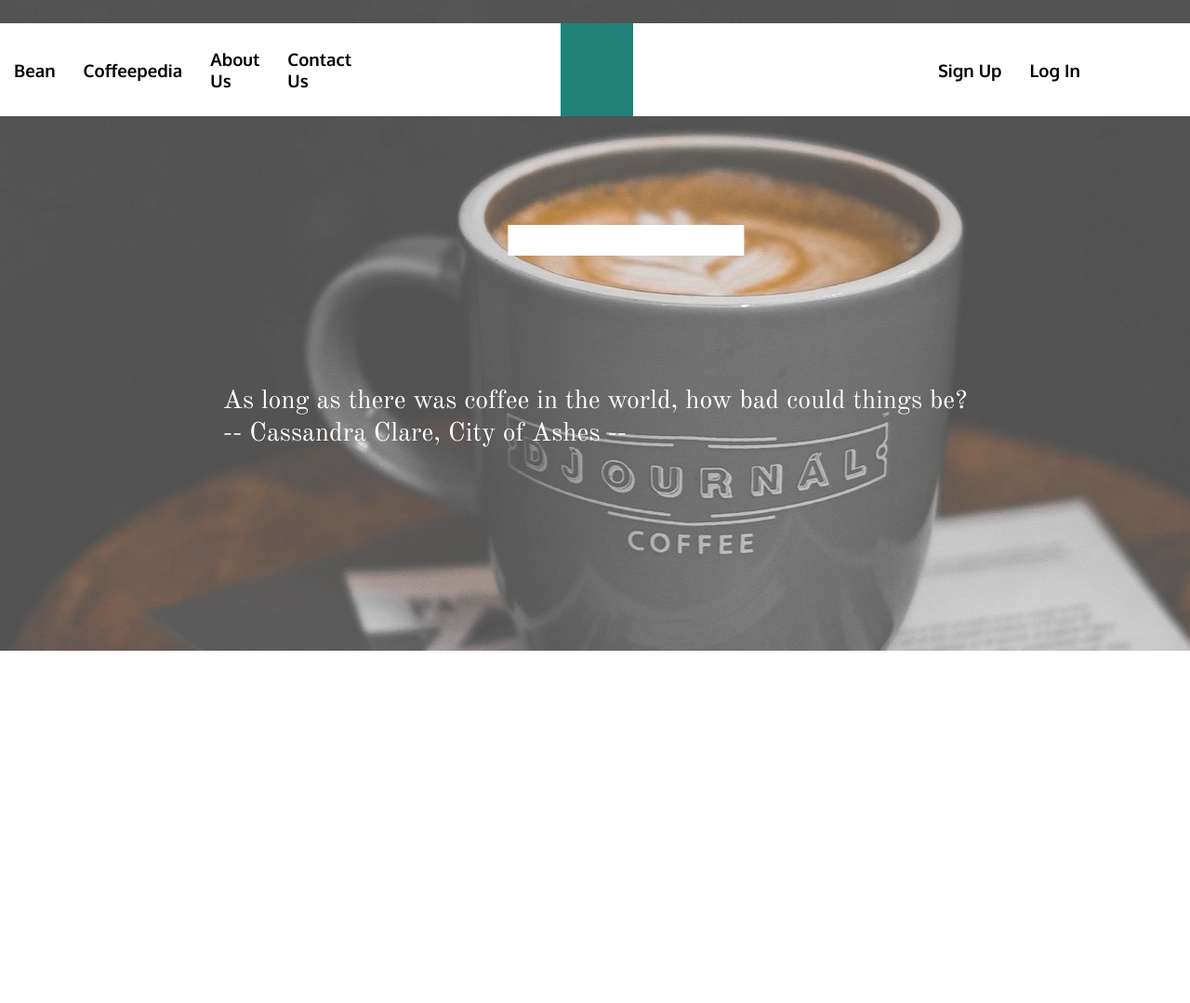
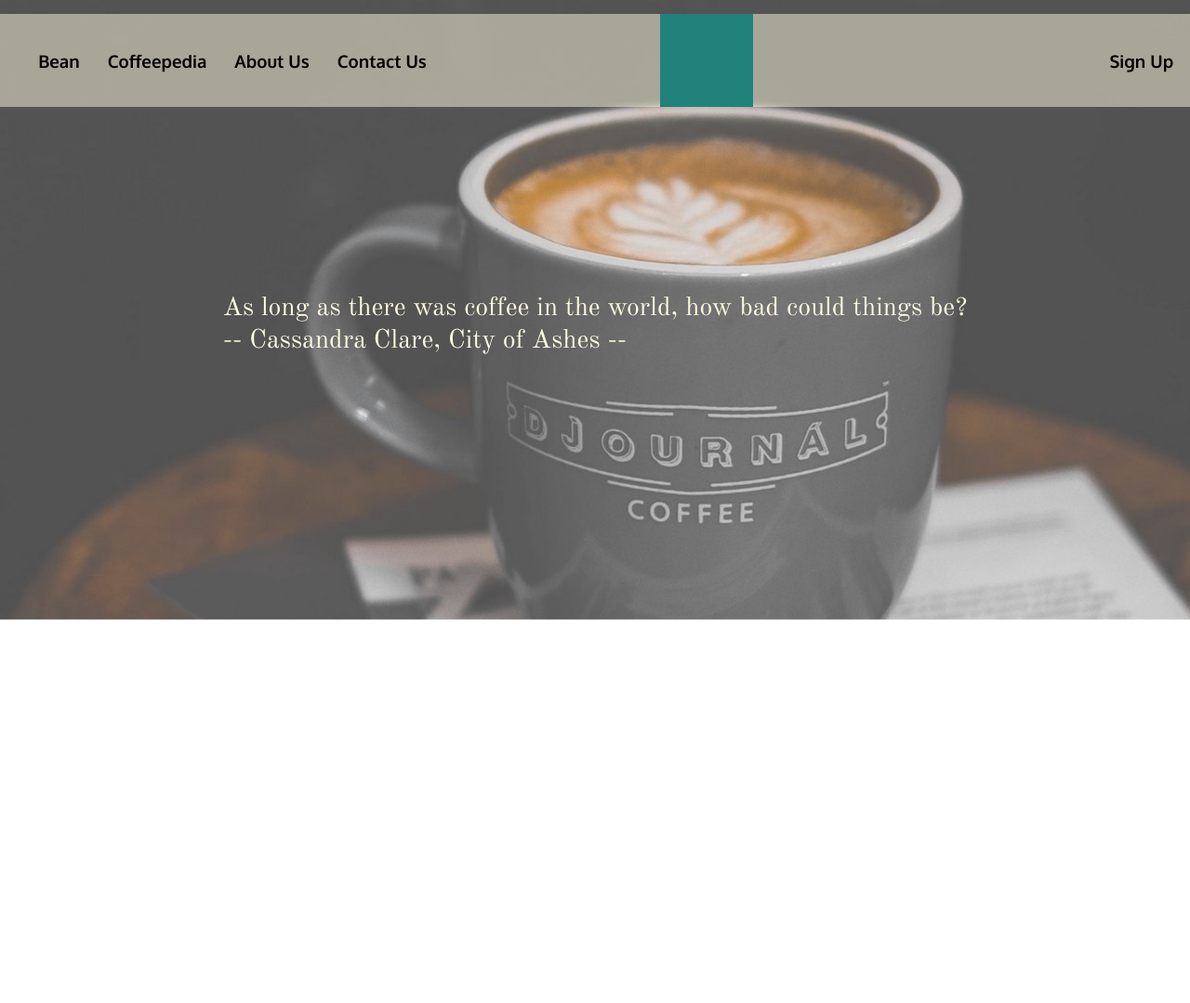
Before and after one commit to NightfuryEquinn/Bean-Bros-Wholesaler, a PHP site: page /home.html in a window 1280 px wide. Shown: the top 1079 px of the page at 93% size. Run offline with PHP 8.4, Linux system fonts and the light colour scheme.

Commit message:
Fix Parallax Issues

```diff
--- a/css/home.css
+++ b/css/home.css
@@ -33,16 +33,16 @@
 /* Sticky Navigation Bar */
 .nav-bar
 {
-    top: 25px;
+    top: 15px;
     height: 100px;
     width: auto;
-    background-color: white;
-    position: sticky;
+    background-color: #FEFAE080;
+    position: fixed;
     display: flex;
     flex-direction: row;
     align-content: center;
     justify-content: center;
-    z-index: 10;
+    z-index: 100;
 }
 
 .nav-bar-left
@@ -91,7 +91,7 @@
 }
 
 /* Homepage Parallax */
-.homepage-parallax
+.homepage
 {
     perspective: 1px;
     height: 700px;
@@ -99,6 +99,12 @@
     overflow-y: auto;
 }
 
+.homepage::-webkit-scrollbar
+{
+    display: none;
+}
+
+/* Quote and Parallax Background */
 .homepage-parallax-group {
     position: relative;
     height: 700px;
@@ -143,6 +149,6 @@
 
 .homepage-parallax-base p
 {
-    color: white;
+    color: #FEFAE0;
     font-size: 28px;
 }
--- a/home.html
+++ b/home.html
@@ -35,9 +35,6 @@
         <title>Bean Bros - Home</title>
     </head>
     <body>
-        <!--Homepage Parallax-->
-        <div class="homepage-parallax">
-
         <!--Sticky Navigation Bar-->
         <div class="nav-bar">
             <div class="nav-bar-left">
@@ -55,6 +52,9 @@
             </div>
         </div>
 
+        <!--Homepage Parallax-->
+        <div class="homepage">
+            <!--Quote and Parallax Background-->
             <div class="homepage-parallax-group">
                 <div class="homepage-parallax-back">
                     <div class="hpb-image-container">
```
Lines whose indentation alone changed are shown as unchanged.
